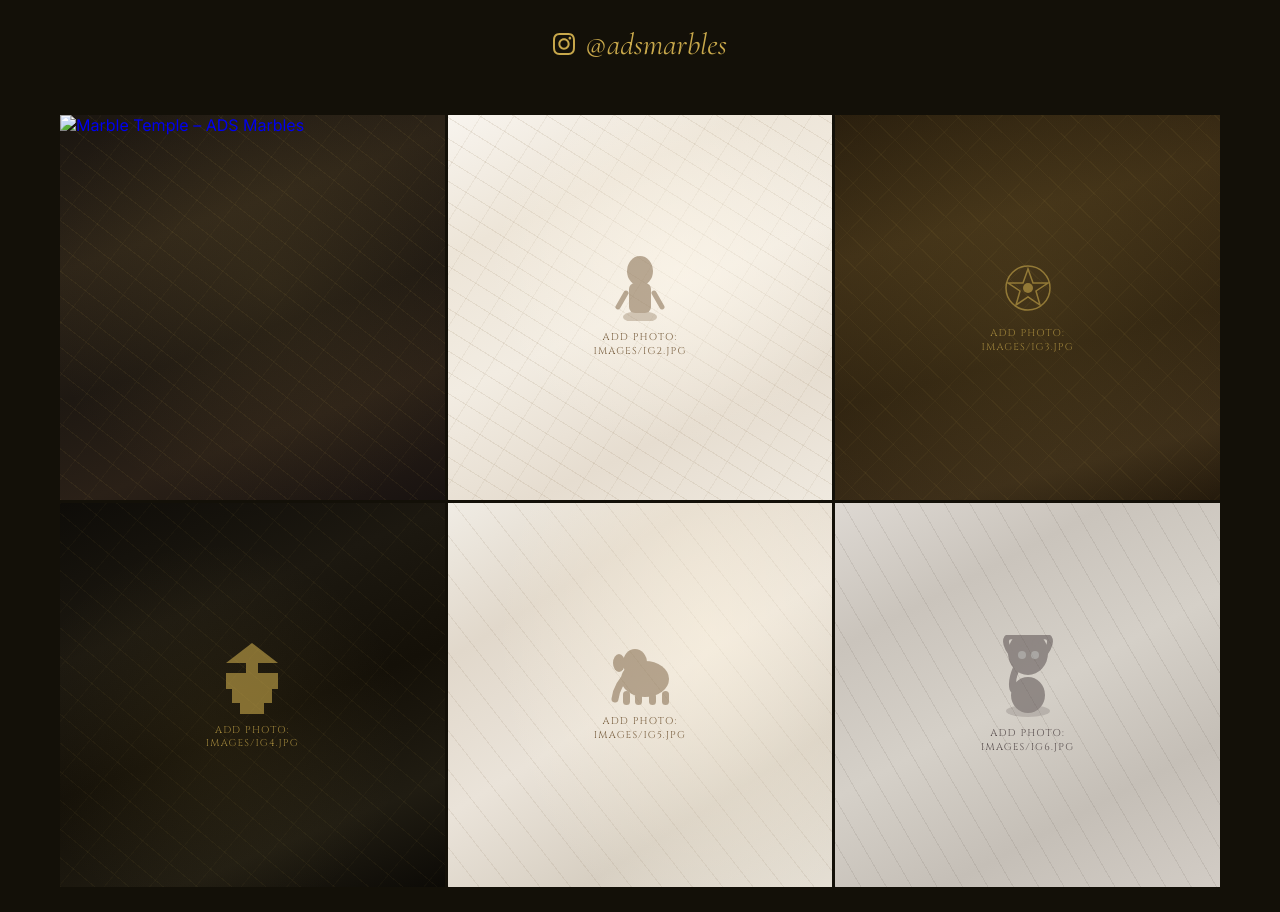
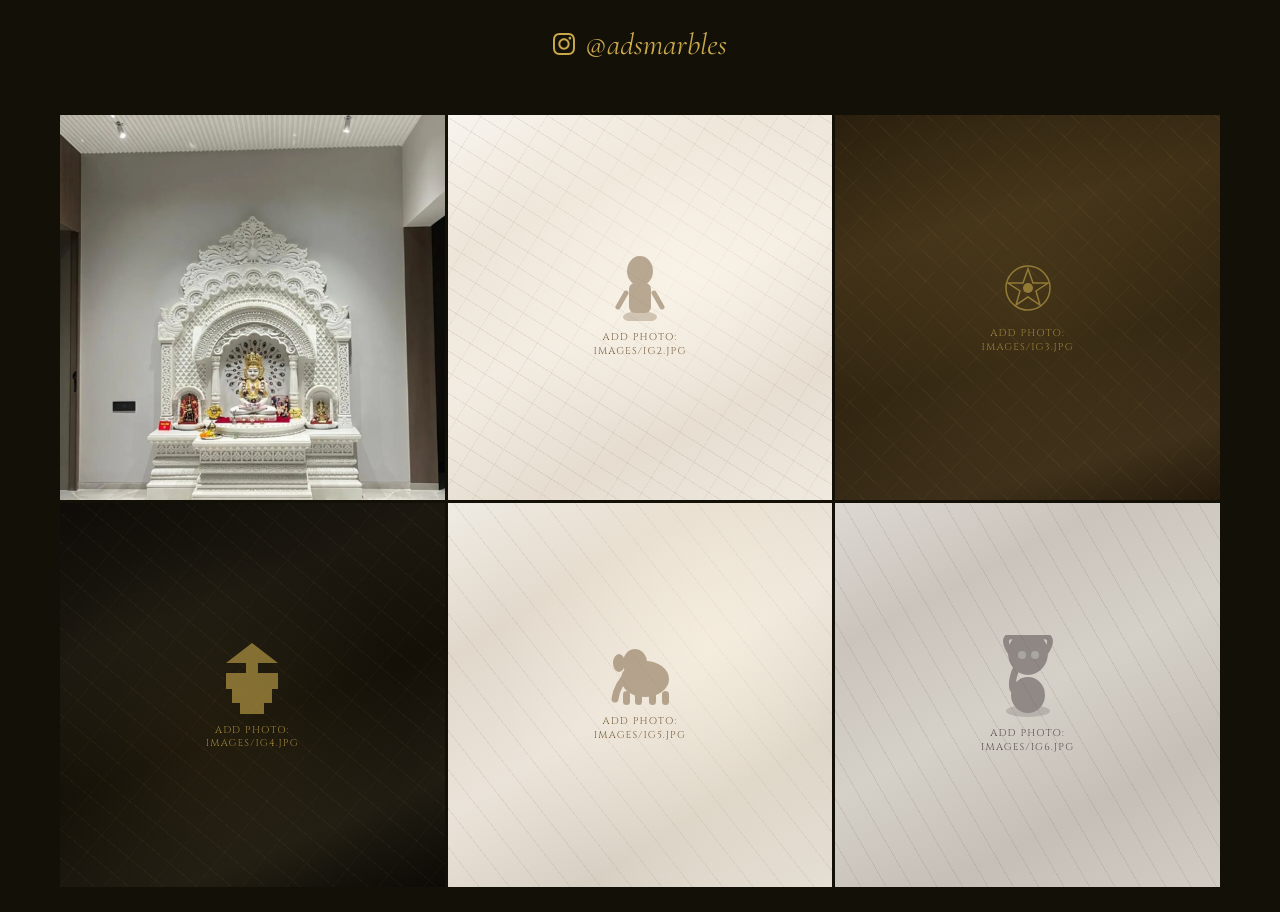
Before and after one commit to Apoorv92522/ads-marble, a plain HTML site: page index.html in a window 1280 px wide. Shown: the part 4054-4966 px from the top of the page. Drawn offline with nearby package versions, Linux system fonts and the light colour scheme.

Commit message:
Update index.html

```diff
--- a/index.html
+++ b/index.html
@@ -761,7 +761,7 @@ footer{background:var(--d2);border-top:1px solid rgba(200,168,75,.1);padding:60p
 
     <!-- TILE 1 -->
     <a class="ig-tile mx-d" href="https://www.instagram.com/adsmarbles/" target="_blank">
-      <img class="it-img" src="blob/main/images/ig1.jpg" alt="Marble Temple – ADS Marbles" loading="lazy">
+      <img class="it-img" src="images/ig1.jpg" alt="Marble Temple – ADS Marbles" loading="lazy">
       <div class="it-cap"><div class="it-cap-txt">Marble Temple</div></div>
       <div class="it-ov"><svg viewBox="0 0 24 24"><path d="M12 2.163c3.204 0 3.584.012 4.85.07 3.252.148 4.771 1.691 4.919 4.919.058 1.265.069 1.645.069 4.849 0 3.205-.012 3.584-.069 4.849-.149 3.225-1.664 4.771-4.919 4.919-1.266.058-1.644.07-4.85.07-3.204 0-3.584-.012-4.849-.07-3.26-.149-4.771-1.699-4.919-4.92-.058-1.265-.07-1.644-.07-4.849 0-3.204.013-3.583.07-4.849.149-3.227 1.664-4.771 4.919-4.919 1.266-.057 1.645-.069 4.849-.069zm0-2.163c-3.259 0-3.667.014-4.947.072-4.358.2-6.78 2.618-6.98 6.98-.059 1.281-.073 1.689-.073 4.948 0 3.259.014 3.668.072 4.948.2 4.358 2.618 6.78 6.98 6.98 1.281.058 1.689.072 4.948.072 3.259 0 3.668-.014 4.948-.072 4.354-.2 6.782-2.618 6.979-6.98.059-1.28.073-1.689.073-4.948 0-3.259-.014-3.667-.072-4.947-.196-4.354-2.617-6.78-6.979-6.98-1.281-.059-1.69-.073-4.949-.073zm0 5.838c-3.403 0-6.162 2.759-6.162 6.162s2.759 6.163 6.162 6.163 6.162-2.759 6.162-6.163c0-3.403-2.759-6.162-6.162-6.162zm0 10.162c-2.209 0-4-1.79-4-4 0-2.209 1.791-4 4-4s4 1.791 4 4c0 2.21-1.791 4-4 4zm6.406-11.845c-.796 0-1.441.645-1.441 1.44s.645 1.44 1.441 1.44c.795 0 1.439-.645 1.439-1.44s-.644-1.44-1.439-1.44z"/></svg><span>View on Instagram</span></div>
     </a>
```
